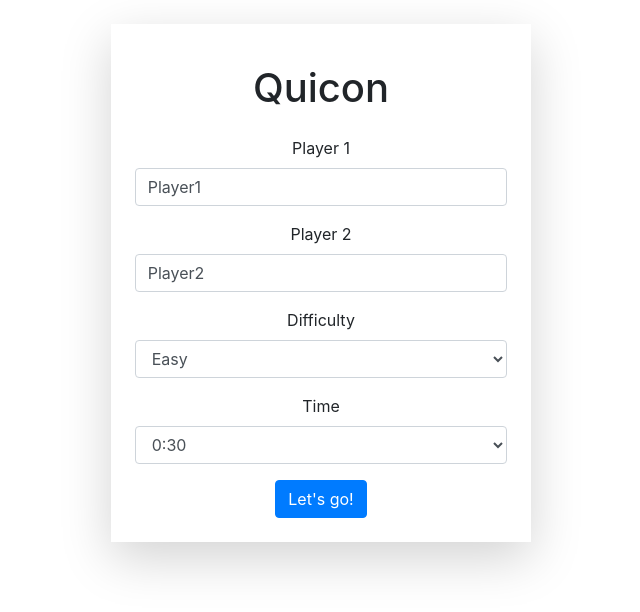
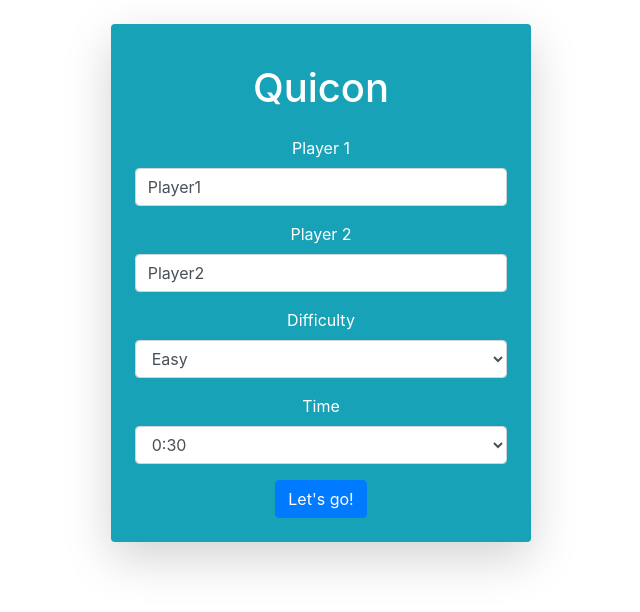
Before and after one commit to miralodi/Quicon, a Flask app: page / in a window 1280 px wide. Shown: the top 612 px of the page, without its empty margins (319-959 px from the left). Run offline with Flask 2, Linux system fonts and the light colour scheme; some libraries are stand-ins or nearby versions.

Commit message:
decorate index

```diff
--- a/templates/index.html
+++ b/templates/index.html
@@ -1,8 +1,8 @@
 {% extends 'layout.html' %}
 
 {% block content %}
-<div class="row p-4 text-center justify-content-center">
-    <form class="col-4 shadow-lg p-4" action="/game" method="GET">
+<div class="row h-100 p-4 text-center justify-content-center">
+    <form class="col-4 bg-info text-white rounded shadow-lg p-4" action="/game" method="GET">
         <h1 class="p-3">Quicon</h1>
 
         <div class="form-group">
```
